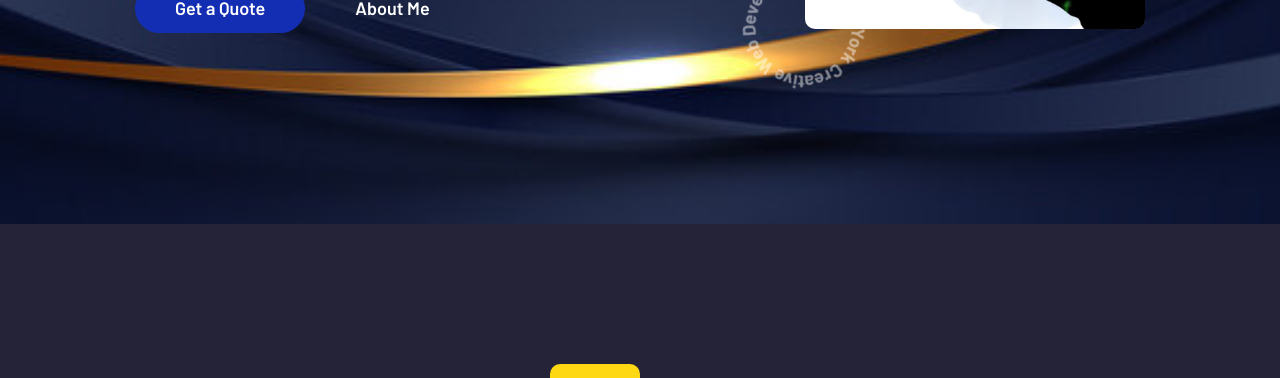
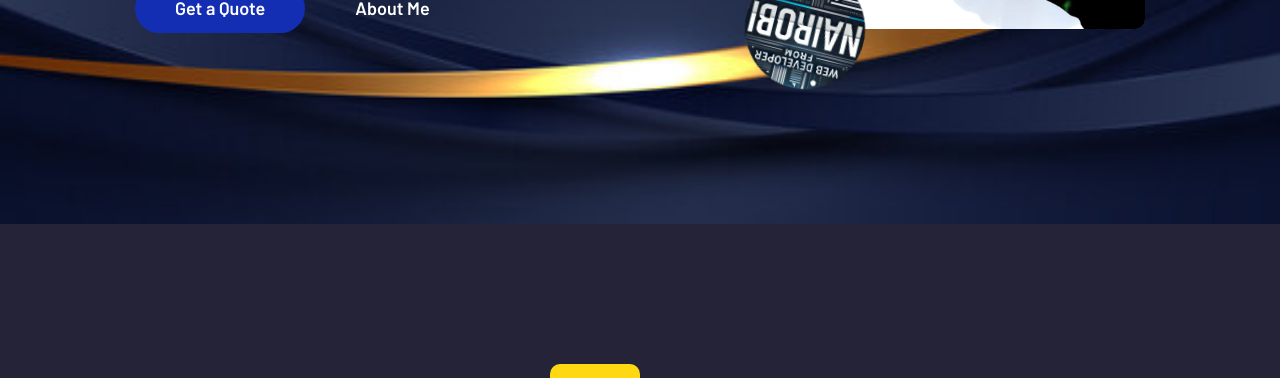
Before and after one commit to amohnice/amohnice.github.io, a plain HTML site: page index.html in a window 1280 px wide. Shown: the part 576-954 px from the top of the page. Drawn offline with nearby package versions, Linux system fonts and the light colour scheme.

Commit message:
Updated images

```diff
--- a/index.html
+++ b/index.html
@@ -117,7 +117,7 @@
               <ion-icon name="trophy"></ion-icon>
             </div>
 
-            <img src="./assets/images/rotate-img.png" width="169" height="172" alt="I'm developer from Nairobi"
+            <img src="./assets/images/image.png" width="169" height="172" alt="I'm developer from Nairobi"
               class="rotate-img">
 
           </div>
```
Also changed, not shown: assets/images/image (1).png (added), assets/images/image (2).png (added), assets/images/image (3).png (added), assets/images/image.png (added).
